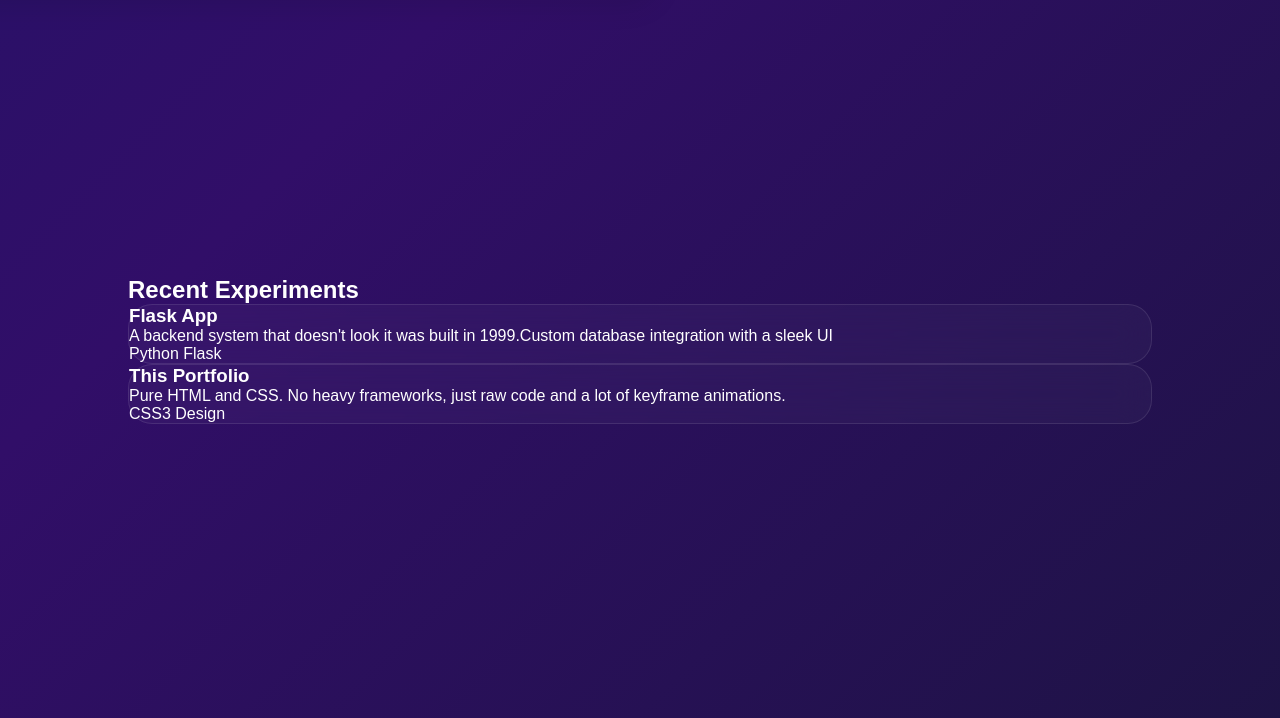
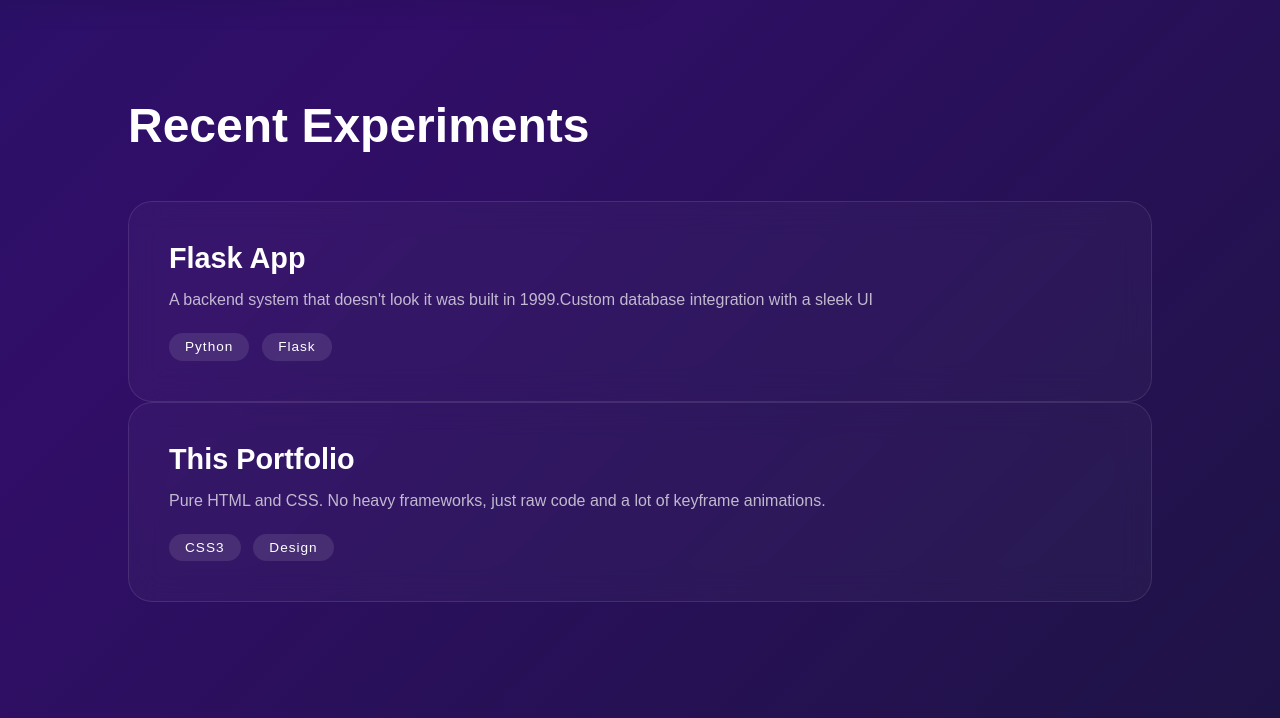
Before and after one commit to Dixit106/Hackclub-Slushies, a Flask app: page /projects in a window 1280 px wide. Shown: the part 82-800 px from the top of the page. Run offline with Flask 3, Linux system fonts and the light colour scheme.

Commit message:
some more more css

```diff
--- a/static/style.css
+++ b/static/style.css
@@ -205,3 +205,67 @@ section {
 /* Stagger the photos slightly for a creative look */
 .img-1 { transform: translateY(15px); }
 .img-4 {transform: translateY(-15px); }
+
+/* Project Section*/
+.projects-grid {
+    display: grid;
+    grid-template-columns: repeat(auto-fir, minmax(320px, 1fr));
+    gap: 2.5rem;
+}
+
+.project-card {
+    padding: 2.5rem;
+    transition: all 0.4s;
+    position: relative;
+    overflow: hidden;
+}
+
+.project-card:hover {
+    transform: translateY(-15px) rotate(2deg);
+    border-color: rgba(255, 255, 255, 0.4);
+}
+
+.project-card::before{
+    content: '';
+    position: absolute;
+    top: 0; left: -100%;
+    width: 50%; height: 100%;
+    background: linear-gradient(to right, transparent, rgba(255,255,255,0.1), transparent);
+    transform: skewX(-20deg);
+    transition: 0.5s;
+}
+
+.project-card:hover::before {
+    left: 150%;
+}
+
+.project-card h3 {
+    font-size: 1.8rem;
+    margin-bottom: 1rem;
+}
+
+.project-card p {
+    color: rgba(255, 255, 255, 0.7);
+    margin-bottom: 1.5rem;
+}
+
+.tags {
+    display: flex;
+    flex-wrap: wrap;
+    gap: 0.8rem;
+}
+
+.tag {
+    background: rgba(255, 255, 255, 0.1);
+    padding: 0.4rem 1rem;
+    border-radius: 50px;
+    font-size: 0.85rem;
+    letter-spacing: 1px;
+}
+
+@media (max-width: 768px) {
+    .about-grid { grid-template-columns: 1fr; }
+    .hero-title { font-size: 12vw; }
+    nav { width: 95%; padding: 1rem; }
+    .nav-links { gap: 1rem; font-size: 0.9rem; }
+}
--- a/templates/home.html
+++ b/templates/home.html
@@ -24,8 +24,8 @@
 
     <!--Home -->
     <section id="home">
-        <h1 class="hero title">Building Cool stuff <br>for the web.</h1>
-        <p class="hero subtitle">I'm a developer playing around with Flask, HTML, and CSS to create things that actually
+        <h1 class="hero-title">Building Cool stuff <br>for the web.</h1>
+        <p class="hero-subtitle">I'm a developer playing around with Flask, HTML, and CSS to create things that actually
             look good.</p>
         <a href="#la pasión" class="btn">See My Work</a>
     </section>
--- a/templates/projects.html
+++ b/templates/projects.html
@@ -21,9 +21,9 @@
 
     <!--Projects-->
     <section id="projects">
-        <h2 class="section title">Recent Experiments</h2>
-        <div class="project grid">
-            <div class="project card glass">
+        <h2 class="section-title">Recent Experiments</h2>
+        <div class="project-grid">
+            <div class="project-card glass">
                 <h3>Flask App</h3>
                 <p>A backend system that doesn't look it was built in 1999.Custom database integration with a sleek UI
                 </p>
@@ -33,7 +33,7 @@
                 </div>
             </div>
 
-            <div class="project card glass">
+            <div class="project-card glass">
                 <h3>This Portfolio</h3>
                 <p>Pure HTML and CSS. No heavy frameworks, just raw code and a lot of keyframe animations.</p>
                 <div class="tags">
```
